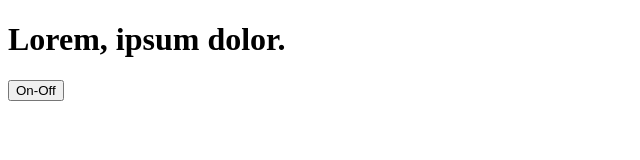
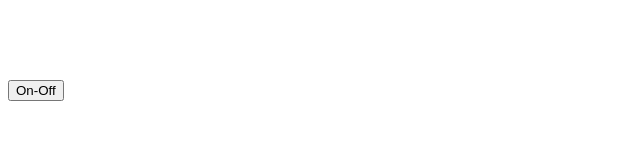
Before and after one commit to dkopylov76/Homework1, a plain HTML site: page hw-9.html in a window 1280 px wide. Shown: the whole page, without its empty margins (0-640 px from the left). Drawn offline with Linux system fonts and the light colour scheme.

Commit message:
hw_9_html_13

```diff
--- a/hw-9.html
+++ b/hw-9.html
@@ -15,11 +15,7 @@
         buttonEl.addEventListener('click', btnClick());
 
         function btnClick() {
-            if (titleEl.style.display === 'block') {
-                titleEl.style.display === 'none';
-            } else {
-                titleEl.style.display === 'block';
-            }
+            titleEl.style.color = 'transparent';
         }
     </script>
 </body>
```
